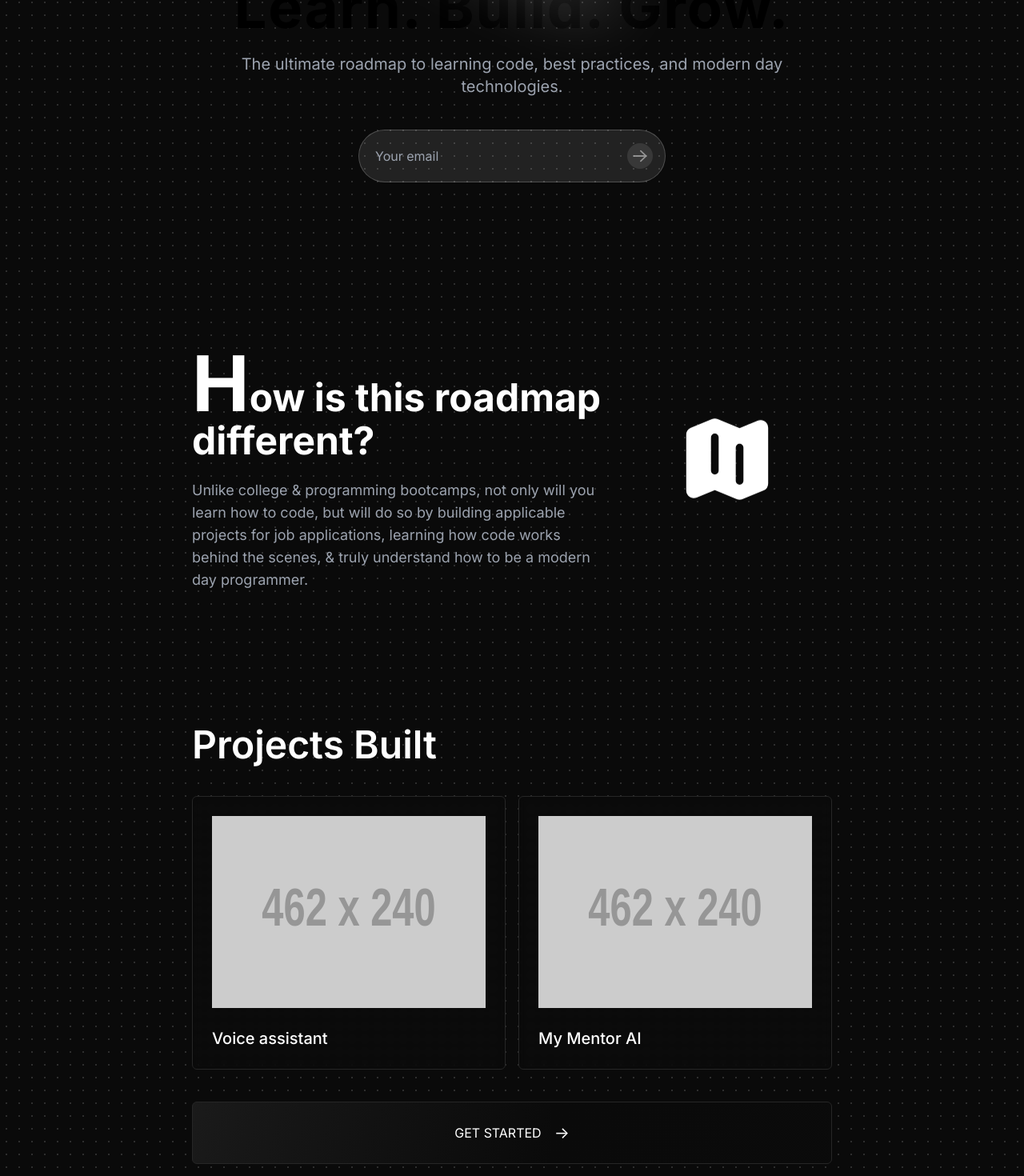
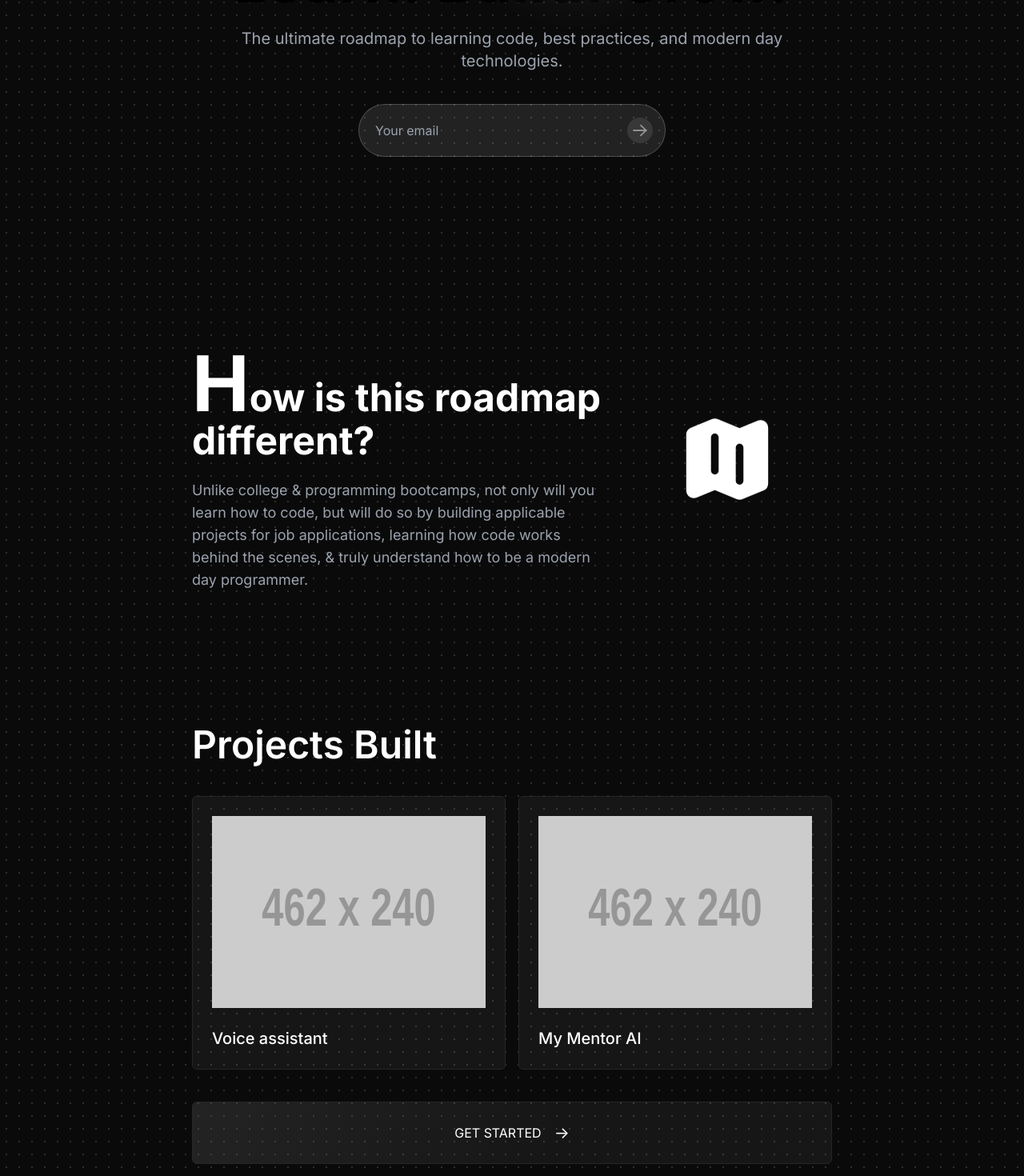
Before and after one commit to AydosJs/nazzyAbi, a Next.js app: page / in a window 1280 px wide. Shown: the part 357-1827 px from the top of the page at 80% size. Built offline with nearby package versions, Linux system fonts and the light colour scheme.

Commit message:
desctop version

```diff
--- a/app/components/Different.tsx
+++ b/app/components/Different.tsx
@@ -28,7 +28,8 @@ const Different = () => {
       </h1>
 
       <div className="flex flex-row space-x-4">
-        <div className="w-1/2 border border-neutral-800 rounded-md p-6 group cursor-pointer bg-transparent backdrop-blur-sm backdrop-filter">
+
+        <div className="w-1/2 border border-neutral-800 rounded-md p-6 group cursor-pointer bg-white bg-opacity-5 hover:backdrop-blur-[1px] backdrop-filter">
           <img
             className="w-full h-60"
             src="https://placehold.co/462x240"
@@ -39,19 +40,26 @@ const Different = () => {
           </h1>
         </div>
 
-        <div className="w-1/2 border border-neutral-800 rounded-md p-6 group cursor-pointer bg-transparent backdrop-blur-sm backdrop-filter">
+        <div className="w-1/2 border border-neutral-800 rounded-md p-6 group cursor-pointer bg-white bg-opacity-5 hover:backdrop-blur-[1px] backdrop-filter">
+          {/* <div className="w-full h-60">
+            <Image src="/462x240" alt='no image'
+              width={0} height={0} sizes="100vw"
+              className="w-full h-auto"
+            />
+          </div> */}
           <img
             className="w-full h-60"
             src="https://placehold.co/462x240"
             alt="no image"
           />
+
           <h1 className="text-xl font-medium mt-6 group-hover:underline">
             My Mentor AI
           </h1>
         </div>
       </div>
 
-      <button className="inline-flex animate-shimmer items-center justify-center rounded-md border border-neutral-800 bg-[linear-gradient(110deg,#0a0a0a,45%,#525252,55%,#0a0a0a)] bg-[length:200%_100%] p-6 text-white transition-colors outline-none">
+      <button className="inline-flex animate-shimmer items-center justify-center rounded-md border border-neutral-800 bg-[linear-gradient(110deg,transparent,45%,#525252,55%,transparent)] bg-[length:200%_100%] bg-white bg-opacity-5 p-6 hover:backdrop-blur-[1px] backdrop-filter text-white transition-colors outline-none">
         GET STARTED
         <span className="text-xl ml-4">
           -&gt;
--- /dev/null
+++ b/app/components/HeroSectionWithEmailSignup.tsx
@@ -0,0 +1,68 @@
+'use client'
+
+import Spotlight from "./ui/Spotlight"
+import { TextGenerateEffect } from "./ui/TextGenerateEffect"
+import { useEffect, useState } from 'react';
+import { motion } from 'framer-motion';
+
+const HeroSectionWithEmailSignup = () => {
+  const [isMounted, setIsMounted] = useState(false);
+  const [isMountedDiv, setIsMountedDiv] = useState(false);
+
+  useEffect(() => {
+    const timer = setTimeout(() => {
+      setIsMounted(true);
+    }, 1500);
+
+    const timerDiv = setTimeout(() => {
+      setIsMountedDiv(true);
+    }, 2000);
+
+    return () => {
+      clearTimeout(timer);
+      clearTimeout(timerDiv);
+    };
+  }, []);
+
+  return (
+    <div className="pb-16 flex items-center flex-col space-y-10 min-h-[calc(100vh-85px)] justify-center">
+
+      <Spotlight
+        className="-top-32 left-0 md:left-80"
+        fill="white"
+      />
+
+      <div>
+        <TextGenerateEffect delay={0.4} words={'Learn. Build. Grow.'} className="text-7xl font-bold text-center mb-2" />
+        <motion.p
+          className="transition-all duration-300 ease-in-out delay-150 text-xl text-center font-normal text-gray-400"
+          initial={{ opacity: 0 }}
+          animate={{ opacity: isMounted ? 1 : 0 }}
+          transition={{ duration: 3 }}
+        >
+          The ultimate roadmap to learning code, best practices, and modern
+          day technologies.
+        </motion.p>
+      </div>
+
+      <motion.div
+        className="relative group"
+        initial={{ opacity: 0 }}
+        animate={{ opacity: isMountedDiv ? 1 : 0 }}
+        transition={{ duration: 3 }}
+      >
+        <input
+          placeholder="Your email"
+          type="text"
+          className="p-5 border pr-14 border-white border-opacity-20 bg-white bg-opacity-10 group-hover:backdrop-blur-[1px] backdrop-filter rounded-full outline-none w-96 "
+        />
+        <svg xmlns="http://www.w3.org/2000/svg" viewBox="0 0 20 20" fill="currentColor" className="absolute w-8 h-8 top-1/2 transition-all -translate-y-1/2 right-4 bg-opacity-20 cursor-pointer bg-white opacity-50 group-hover:opacity-100 text-white p-1 rounded-full">
+          <path fillRule="evenodd" d="M3 10a.75.75 0 0 1 .75-.75h10.638L10.23 5.29a.75.75 0 1 1 1.04-1.08l5.5 5.25a.75.75 0 0 1 0 1.08l-5.5 5.25a.75.75 0 1 1-1.04-1.08l4.158-3.96H3.75A.75.75 0 0 1 3 10Z" clipRule="evenodd" />
+        </svg>
+      </motion.div>
+
+    </div>
+  )
+}
+
+export default HeroSectionWithEmailSignup
--- a/app/page.tsx
+++ b/app/page.tsx
@@ -1,39 +1,15 @@
 import Different from "./components/Different";
 import Faq from "./components/Faq";
+import HeroSectionWithEmailSignup from "./components/HeroSectionWithEmailSignup";
 import Steps from "./components/Steps";
-import Spotlight from "./components/ui/Spotlight";
-import { TextGenerateEffect } from "./components/ui/TextGenerateEffect";
 
 export default function Home() {
   return (
     <main className="container mx-auto flex flex-col px-60">
 
-      <div className="flex items-center flex-col space-y-10 min-h-[calc(100vh-85px)] justify-center">
-
-        <Spotlight
-          className="-top-40 left-0 md:left-80 md:-top-20"
-          fill="white"
-        />
-
-        <div>
-          <TextGenerateEffect delay={0.4} words={'Learn. Build. Grow.'} className="text-7xl font-bold text-center mb-2" />
-          <p className="transition-all duration-300 ease-in-out delay-150 text-xl text-center font-normal text-gray-400">
-            The ultimate roadmap to learning code, best practices, and modern
-            day technologies.
-          </p>
-        </div>
-
-        <div className="relative group">
-          <input
-            placeholder="Your email"
-            type="text"
-            className="p-5 border pr-14 border-white border-opacity-20 bg-white bg-opacity-10 rounded-full outline-none w-96 "
-          />
-          <svg xmlns="http://www.w3.org/2000/svg" viewBox="0 0 20 20" fill="currentColor" className="absolute w-8 h-8 top-1/2 transition-all -translate-y-1/2 right-4 bg-opacity-20 cursor-pointer bg-white opacity-50 group-hover:opacity-100 text-white p-1 rounded-full">
-            <path fill-rule="evenodd" d="M3 10a.75.75 0 0 1 .75-.75h10.638L10.23 5.29a.75.75 0 1 1 1.04-1.08l5.5 5.25a.75.75 0 0 1 0 1.08l-5.5 5.25a.75.75 0 1 1-1.04-1.08l4.158-3.96H3.75A.75.75 0 0 1 3 10Z" clip-rule="evenodd" />
-          </svg>
-        </div>
-      </div>
+      <section>
+        <HeroSectionWithEmailSignup />
+      </section>
 
       <section className="mb-32">
         <Different />
```
